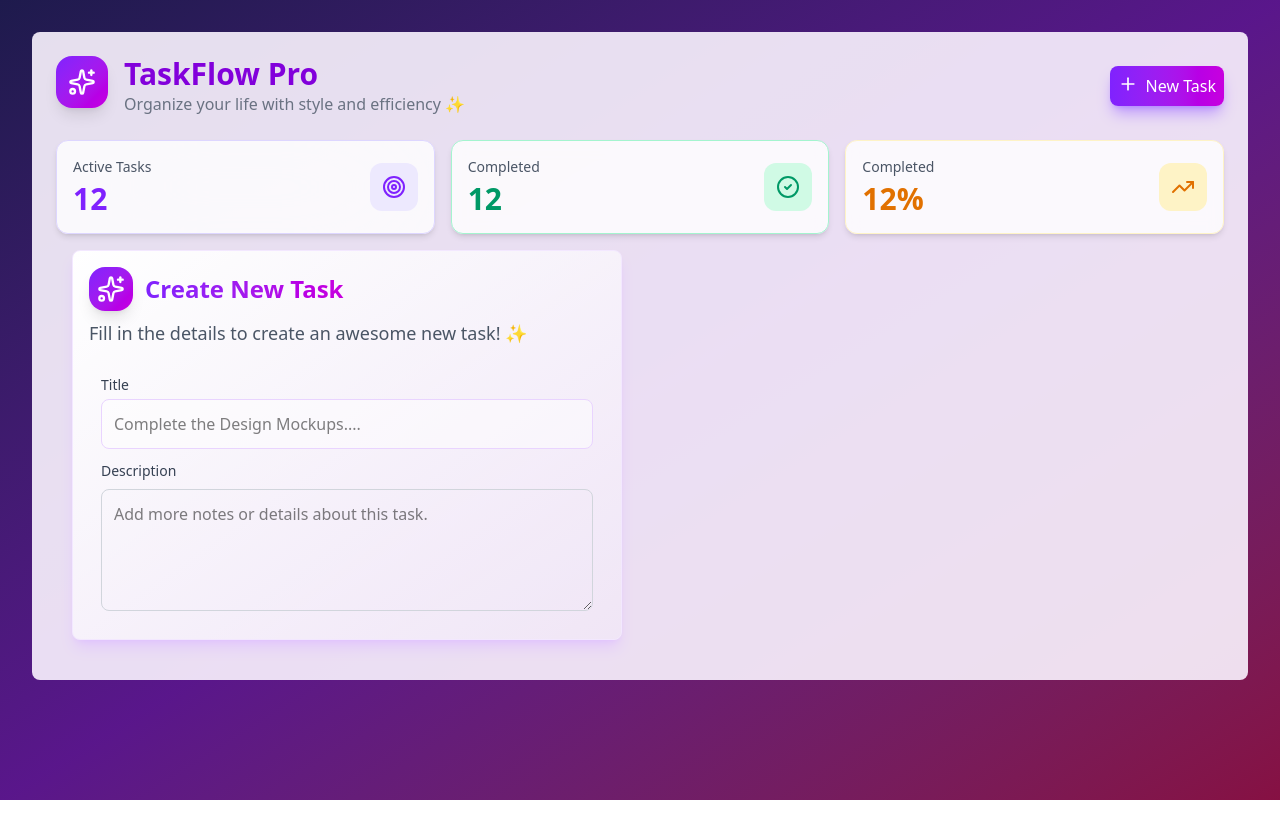
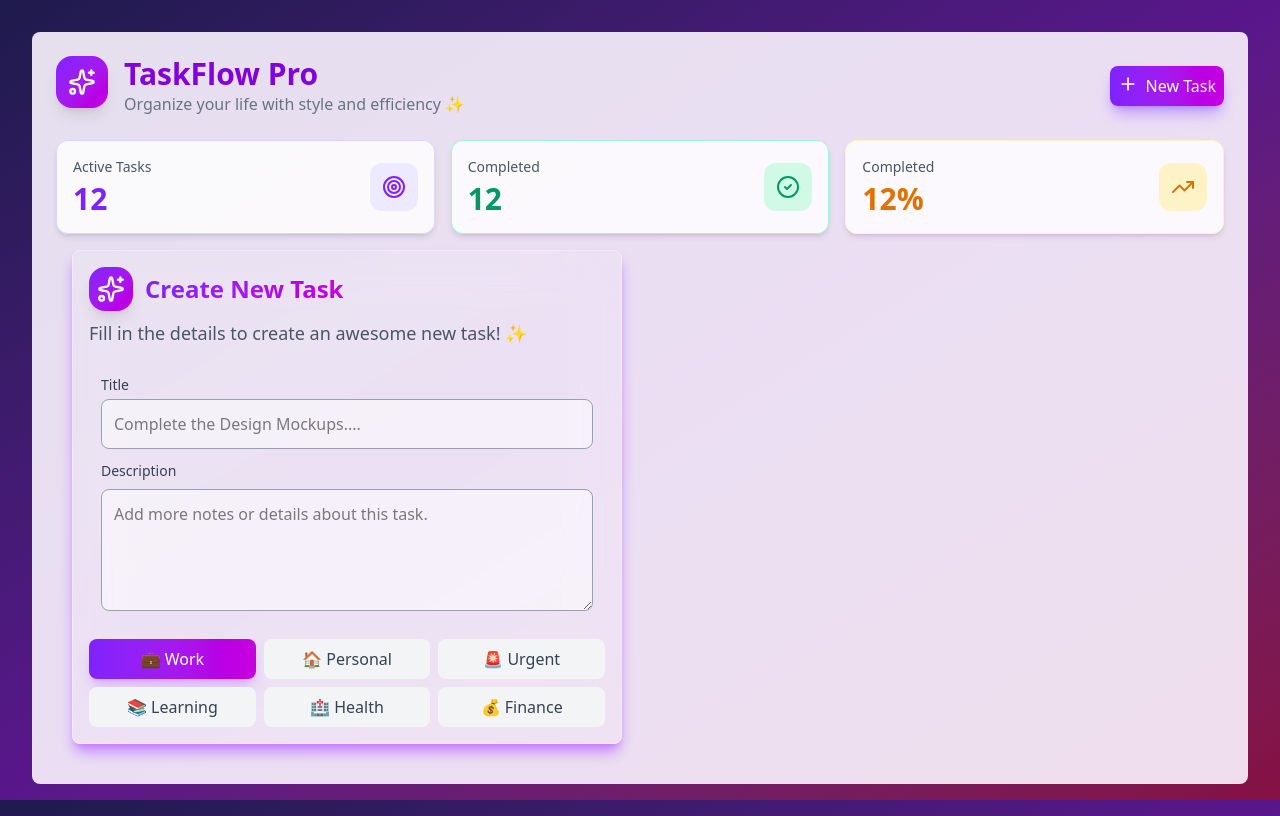
Before and after one commit to FafioluOluwadamilola/Advanced-To-Do-List, a React (Vite) app: page / in a window 1280 px wide. Built offline with nearby package versions, Linux system fonts and the light colour scheme.

Commit message:
Still the createTask

```diff
--- a/src/components/CreateTask.jsx
+++ b/src/components/CreateTask.jsx
@@ -1,8 +1,21 @@
 import { Sparkles } from 'lucide-react'
 import { motion } from 'framer-motion';
+import { useState } from 'react';
 import React from 'react'
 
 const CreateTask = () => {
+
+    const [selectedButton, setSelectedButton] = useState("work")
+
+    const buttons = [
+        { id: "work", label: "💼 Work" },
+        { id: "personal", label: "🏠 Personal" },
+        { id: "urgent", label: "🚨 Urgent" },
+        { id: "learning", label: "📚 Learning" },
+        { id: "health", label: "🏥 Health" },
+        { id: "finance", label: "💰 Finance" },
+    ]
+
     return (
 
         <div className='task-creation'>
@@ -34,7 +47,10 @@ const CreateTask = () => {
                     >
                         <label className='text-left text-sm font-medium text-gray-700'>Title</label>
 
-                        <input type="text" placeholder="Complete the Design Mockups...." className="p-3 border border-purple-200 rounded-lg bg-white/50 focus:outline-none focus:ring-2 focus:ring-gray-400 focus:shadow-amber-800" />
+                        <input
+                            type="text"
+                            placeholder="Complete the Design Mockups...."
+                            className="w-full p-3 border border-gray-400 outline-none rounded-lg bg-white/50 transition-all duration-300 focus:shadow-[0_0_20px_rgba(128,128,128,0.4)]" />
                     </motion.div>
 
                     <motion.div
@@ -48,14 +64,31 @@ const CreateTask = () => {
                             type="text"
                             placeholder="Add more notes or details about this task."
                             rows={4}
-                            className=" w-full p-3 rounded-lg border border-gray-300
-                            outline-none transition-all duration-300
-                                focus:shadow-[0_0_20px_rgba(128,128,128,0.4)]
-                            " />
+                            className=" w-full p-3 bg-white/50 rounded-lg border border-gray-400 outline-none transition-all duration-300 focus:shadow-[0_0_20px_rgba(128,128,128,0.4)]" />
                     </motion.div>
 
 
                 </form>
+
+                <div className='grid grid-cols-3 gap-2 mt-4'>
+                    {buttons.map((button) => (
+                        <motion.button
+                            key={button.id}
+                            initial={{ opacity: 0, y: 20 }}
+                            animate={{ opacity: 1, y: 0 }}
+                            transition={{ type: "spring", stiffness: 700, damping: 20 }}
+                            whileTap={{ scale: 0.9 }}
+                            whileHover={{ scale: 1.1 }}
+                            className={`px-4 py-2 rounded-lg font-medium transition-all duration-300 cursor-pointer
+                                ${selectedButton === button.id ? "bg-gradient-to-r from-violet-600 to-fuchsia-600 text-white shadow-lg shadow-purple-500/30" : "bg-gray-100 text-gray-700 border-gray-200 hover:bg-gray-200"}`}
+                            onClick={() => setSelectedButton(button.id)}
+                        >
+                            {button.label}
+                        </motion.button>
+                    ))}
+
+                </div>
+
             </div>
 
 
--- a/src/index.css
+++ b/src/index.css
@@ -26,7 +26,7 @@
     @apply flex items-start justify-start gap-4
   }
   .task-creation{
-    @apply sm:max-w-[550px] m-4 p-4 bg-gradient-to-br from-white to-purple-50/30 border border-purple-100 gap-4 rounded-lg shadow-lg shadow-purple-300/50
+    @apply sm:max-w-[550px] m-4 p-4 bg-white/10 backdrop-blur-xl z-50 border border-purple-100 gap-4 rounded-lg shadow-lg shadow-purple-400
   }
   .background-clip{
     @apply text-transparent bg-clip-text bg-gradient-to-r from-violet-600 to-fuchsia-600
```
